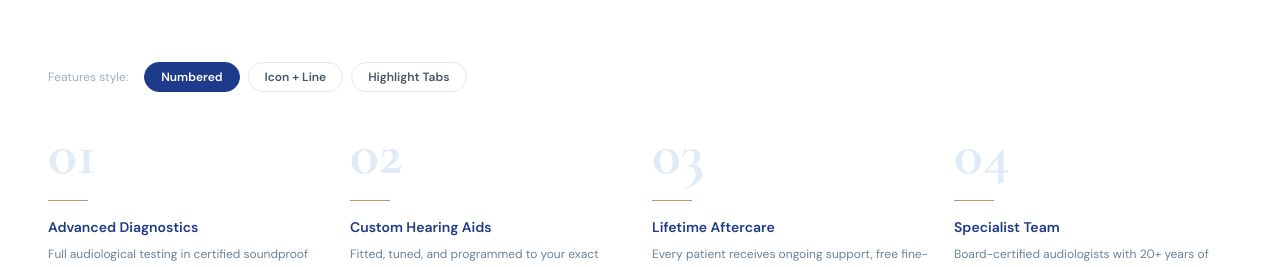
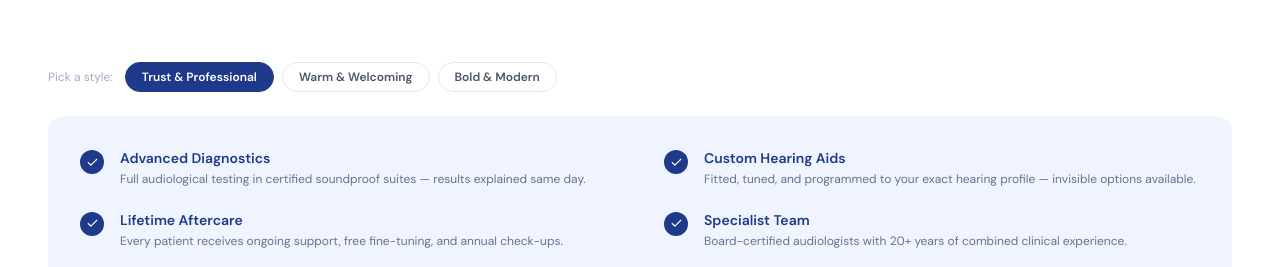
Before and after one commit to pr-ezst-app/hearing-aid-section-design, a React (Vite) app: page / in a window 1280 px wide. Shown: the part 682-949 px from the top of the page. Built offline with nearby package versions, Linux system fonts and the light colour scheme.

Commit message:
features: evoke visitor emotion

```diff
--- a/src/components/AboutSection.tsx
+++ b/src/components/AboutSection.tsx
@@ -2,26 +2,10 @@ import Icon from "@/components/ui/icon";
 import { useState } from "react";
 
 const features = [
-  {
-    icon: "Stethoscope",
-    title: "Advanced Diagnostics",
-    text: "Full audiological testing in certified soundproof suites — results explained same day.",
-  },
-  {
-    icon: "Ear",
-    title: "Custom Hearing Aids",
-    text: "Fitted, tuned, and programmed to your exact hearing profile — invisible options available.",
-  },
-  {
-    icon: "ShieldCheck",
-    title: "Lifetime Aftercare",
-    text: "Every patient receives ongoing support, free fine-tuning, and annual check-ups.",
-  },
-  {
-    icon: "Users",
-    title: "Specialist Team",
-    text: "Board-certified audiologists with 20+ years of combined clinical experience.",
-  },
+  { icon: "Stethoscope", title: "Advanced Diagnostics", text: "Full audiological testing in certified soundproof suites — results explained same day." },
+  { icon: "Ear", title: "Custom Hearing Aids", text: "Fitted, tuned, and programmed to your exact hearing profile — invisible options available." },
+  { icon: "ShieldCheck", title: "Lifetime Aftercare", text: "Every patient receives ongoing support, free fine-tuning, and annual check-ups." },
+  { icon: "Users", title: "Specialist Team", text: "Board-certified audiologists with 20+ years of combined clinical experience." },
 ];
 
 const stats = [
@@ -30,102 +14,96 @@ const stats = [
   { value: "98%", label: "Satisfaction" },
 ];
 
-// ── Variant A: Numbered List ──
-function FeaturesNumbered() {
+// ── A) TRUST & PROFESSIONAL ──
+// Checklist rows on a blue-tinted band
+function FeaturesTrust() {
   return (
-    <div className="grid grid-cols-1 sm:grid-cols-2 lg:grid-cols-4 gap-6">
-      {features.map((f, i) => (
-        <div key={f.title} className="group cursor-default">
-          <p className="font-cormorant text-6xl font-bold text-[#E2EAF8] group-hover:text-[#C4975A] leading-none mb-4 transition-colors duration-300 select-none">
-            {String(i + 1).padStart(2, "0")}
-          </p>
-          <div className="h-px w-10 bg-[#C4975A] mb-4" />
-          <p className="font-semibold text-[#1E3A8A] text-sm mb-2">{f.title}</p>
-          <p className="text-[#718096] text-xs leading-relaxed">{f.text}</p>
+    <div className="bg-[#F0F4FF] rounded-2xl px-8 py-8 grid grid-cols-1 sm:grid-cols-2 gap-x-12 gap-y-5">
+      {features.map((f) => (
+        <div key={f.title} className="flex items-start gap-4">
+          <div className="mt-0.5 w-6 h-6 rounded-full bg-[#1E3A8A] flex items-center justify-center flex-shrink-0">
+            <Icon name="Check" size={13} className="text-white" />
+          </div>
+          <div>
+            <p className="font-semibold text-[#1E3A8A] text-sm">{f.title}</p>
+            <p className="text-[#64748B] text-xs mt-0.5 leading-relaxed">{f.text}</p>
+          </div>
         </div>
       ))}
     </div>
   );
 }
 
-// ── Variant B: Icon + Divider Line ──
-function FeaturesIconLine() {
+// ── B) WARM & WELCOMING ──
+// Soft coloured cards with white icon backgrounds
+function FeaturesWarm() {
+  const palette = [
+    { bg: "bg-[#FFF7ED]", border: "border-[#FDE8C8]", icon: "text-[#C4975A]" },
+    { bg: "bg-[#EFF6FF]", border: "border-[#BFDBFE]", icon: "text-[#3B82F6]" },
+    { bg: "bg-[#F0FDF4]", border: "border-[#BBF7D0]", icon: "text-[#22C55E]" },
+    { bg: "bg-[#FDF4FF]", border: "border-[#E9D5FF]", icon: "text-[#A855F7]" },
+  ];
   return (
-    <div className="divide-y divide-[#E2EAF8]">
-      {features.map((f) => (
-        <div key={f.title} className="group flex items-center gap-6 py-5 hover:pl-2 transition-all duration-300">
-          <div className="w-10 h-10 rounded-full border border-[#E2EAF8] group-hover:border-[#C4975A] group-hover:bg-[#FDF6EE] flex items-center justify-center flex-shrink-0 transition-all duration-300">
-            <Icon name={f.icon} size={17} className="text-[#C4975A]" fallback="Check" />
+    <div className="grid grid-cols-2 lg:grid-cols-4 gap-4">
+      {features.map((f, i) => {
+        const p = palette[i];
+        return (
+          <div key={f.title} className={`${p.bg} border ${p.border} rounded-2xl p-6 flex flex-col gap-4`}>
+            <div className="w-12 h-12 rounded-2xl bg-white shadow-sm flex items-center justify-center">
+              <Icon name={f.icon} size={22} className={p.icon} fallback="Check" />
+            </div>
+            <div>
+              <p className="font-semibold text-[#1E293B] text-sm mb-1">{f.title}</p>
+              <p className="text-[#64748B] text-xs leading-relaxed">{f.text}</p>
+            </div>
           </div>
-          <div className="flex-1 min-w-0">
-            <p className="font-semibold text-[#1E3A8A] text-sm">{f.title}</p>
-            <p className="text-[#718096] text-xs mt-0.5 leading-relaxed">{f.text}</p>
-          </div>
-          <Icon name="ArrowRight" size={14} className="text-[#CBD5E0] group-hover:text-[#C4975A] flex-shrink-0 transition-colors duration-300" />
-        </div>
-      ))}
+        );
+      })}
     </div>
   );
 }
 
-// ── Variant C: Highlight Tabs ──
-function FeaturesHighlightTabs() {
-  const [active, setActive] = useState(0);
+// ── C) BOLD & MODERN ──
+// Dark band with gold numbers
+function FeaturesBold() {
   return (
-    <div className="grid lg:grid-cols-2 gap-8 items-center">
-      <div>
+    <div className="bg-[#0F1C36] rounded-2xl overflow-hidden">
+      <div className="grid grid-cols-1 sm:grid-cols-2 lg:grid-cols-4 divide-y sm:divide-y-0 sm:divide-x divide-white/10">
         {features.map((f, i) => (
-          <button
-            key={f.title}
-            onClick={() => setActive(i)}
-            className="w-full text-left flex items-center gap-5 py-4 px-5 rounded-xl transition-all duration-200 group relative"
-          >
-            {/* Active bar */}
-            <div className={`absolute left-0 top-3 bottom-3 w-[3px] rounded-full transition-all duration-300 ${active === i ? "bg-[#C4975A]" : "bg-transparent"}`} />
-            <div className={`w-9 h-9 rounded-lg flex items-center justify-center flex-shrink-0 transition-all duration-200 ${active === i ? "bg-[#1E3A8A]" : "bg-[#F1F5F9] group-hover:bg-[#EBF0FB]"}`}>
-              <Icon name={f.icon} size={16} className={active === i ? "text-white" : "text-[#718096]"} fallback="Check" />
-            </div>
-            <p className={`font-semibold text-sm transition-colors duration-200 ${active === i ? "text-[#1E3A8A]" : "text-[#718096] group-hover:text-[#4A5568]"}`}>
-              {f.title}
+          <div key={f.title} className="group px-7 py-8 hover:bg-white/5 transition-colors duration-200">
+            <p className="font-cormorant text-5xl font-bold text-[#C4975A] leading-none mb-5 select-none">
+              {String(i + 1).padStart(2, "0")}
             </p>
-          </button>
+            <Icon name={f.icon} size={20} className="text-white/40 group-hover:text-[#C4975A] mb-4 transition-colors duration-200" fallback="Check" />
+            <p className="font-semibold text-white text-sm mb-2">{f.title}</p>
+            <p className="text-white/50 text-xs leading-relaxed">{f.text}</p>
+          </div>
         ))}
-      </div>
-      <div className="bg-[#F8FAFF] border border-[#E2EAF8] rounded-2xl p-8 min-h-[160px] flex flex-col justify-center transition-all duration-300">
-        <div className="w-12 h-12 rounded-xl bg-[#1E3A8A] flex items-center justify-center mb-5">
-          <Icon name={features[active].icon} size={22} className="text-white" fallback="Check" />
-        </div>
-        <p className="font-semibold text-[#1E3A8A] text-base mb-2">{features[active].title}</p>
-        <p className="text-[#718096] text-sm leading-relaxed">{features[active].text}</p>
       </div>
     </div>
   );
 }
 
-// ── Switcher ──
 const variants = [
-  { id: "numbered", label: "Numbered" },
-  { id: "iconline", label: "Icon + Line" },
-  { id: "tabs", label: "Highlight Tabs" },
+  { id: "trust", label: "Trust & Professional" },
+  { id: "warm",  label: "Warm & Welcoming" },
+  { id: "bold",  label: "Bold & Modern" },
 ];
 
 export default function AboutSection() {
-  const [variant, setVariant] = useState("numbered");
+  const [variant, setVariant] = useState("trust");
 
   return (
     <section id="about" className="font-dm bg-white py-24 lg:py-32">
       <div className="max-w-7xl mx-auto px-6 lg:px-12">
 
-        {/* Section label */}
         <div className="flex items-center gap-3 mb-14">
           <div className="h-px w-8 bg-[#C4975A]" />
           <span className="text-[#C4975A] text-xs tracking-[0.25em] uppercase font-medium">About Us</span>
         </div>
 
-        {/* ── Main layout: photo left, content right ── */}
+        {/* Photo + Text */}
         <div className="grid lg:grid-cols-2 gap-12 lg:gap-20 items-center mb-16">
-
-          {/* Photo */}
           <div className="relative rounded-3xl overflow-hidden">
             <img
               src="https://cdn.ezst.app/projects/d5a26abe-18bd-4a08-a1ed-2f43f30dcb6d/files/e44f4ad6-13b0-4cb4-82db-8603fd185952.jpg"
@@ -151,7 +129,6 @@ export default function AboutSection() {
             </div>
           </div>
 
-          {/* Text content */}
           <div>
             <h2 className="font-cormorant text-5xl lg:text-[3.4rem] font-semibold text-[#1E3A8A] leading-[1.08] mb-6">
               Restoring hearing —<br />
@@ -172,9 +149,9 @@ export default function AboutSection() {
           </div>
         </div>
 
-        {/* ── Features variant switcher ── */}
-        <div className="flex items-center gap-2 mb-8">
-          <span className="text-[#A0AEC0] text-xs mr-2">Features style:</span>
+        {/* Style picker */}
+        <div className="flex items-center gap-2 mb-6 flex-wrap">
+          <span className="text-[#A0AEC0] text-xs mr-1">Pick a style:</span>
           {variants.map((v) => (
             <button
               key={v.id}
@@ -190,10 +167,9 @@ export default function AboutSection() {
           ))}
         </div>
 
-        {/* ── Active features variant ── */}
-        {variant === "numbered" && <FeaturesNumbered />}
-        {variant === "iconline" && <FeaturesIconLine />}
-        {variant === "tabs"     && <FeaturesHighlightTabs />}
+        {variant === "trust" && <FeaturesTrust />}
+        {variant === "warm"  && <FeaturesWarm />}
+        {variant === "bold"  && <FeaturesBold />}
 
       </div>
     </section>
```
